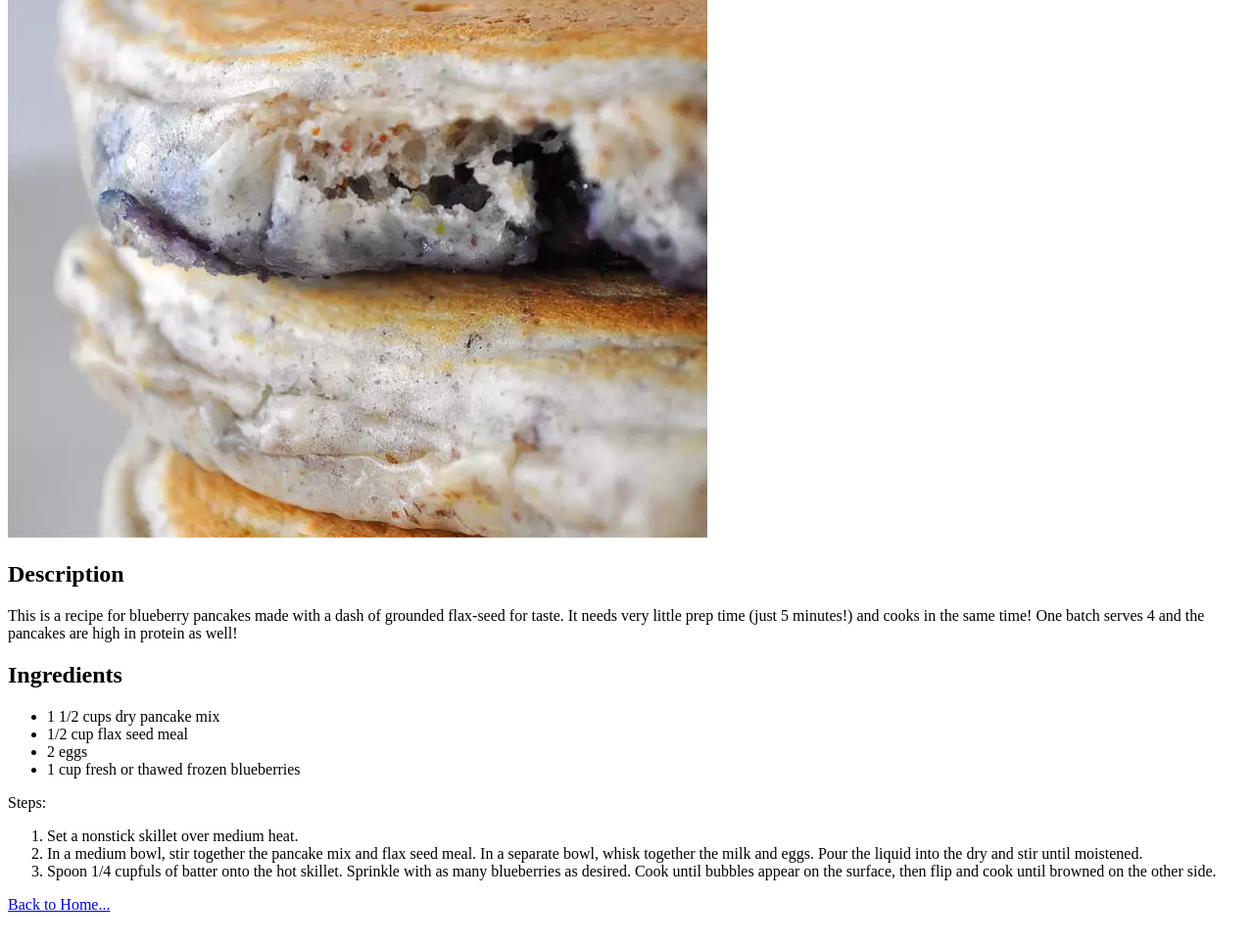
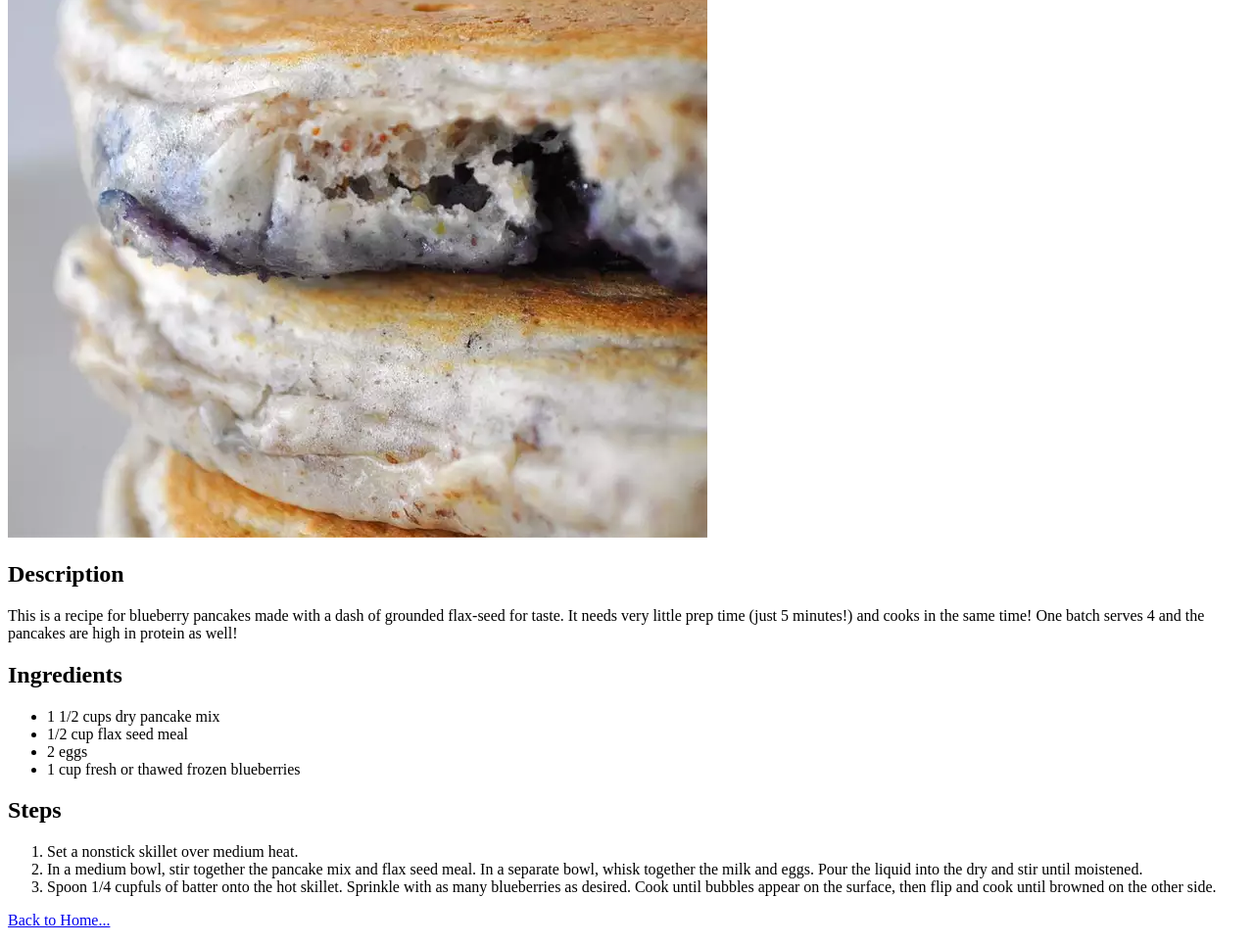
Before and after one commit to shaheenfm/odin-recipes, a plain HTML site: page recipes/pancakes.html in a window 1280 px wide. Shown: the part 245-1210 px from the top of the page at 98% size. Drawn offline with Linux system fonts and the light colour scheme.

Commit message:
Corrected Steps to be a heading instead of plain text

```diff
--- a/recipes/pancakes.html
+++ b/recipes/pancakes.html
@@ -28,8 +28,8 @@
         </ul>
     </p>
 
+    <h2>Steps</h2>
     <p2>
-        Steps:
         <ol>
             <li>Set a nonstick skillet over medium heat.</li>
             <li>
```
